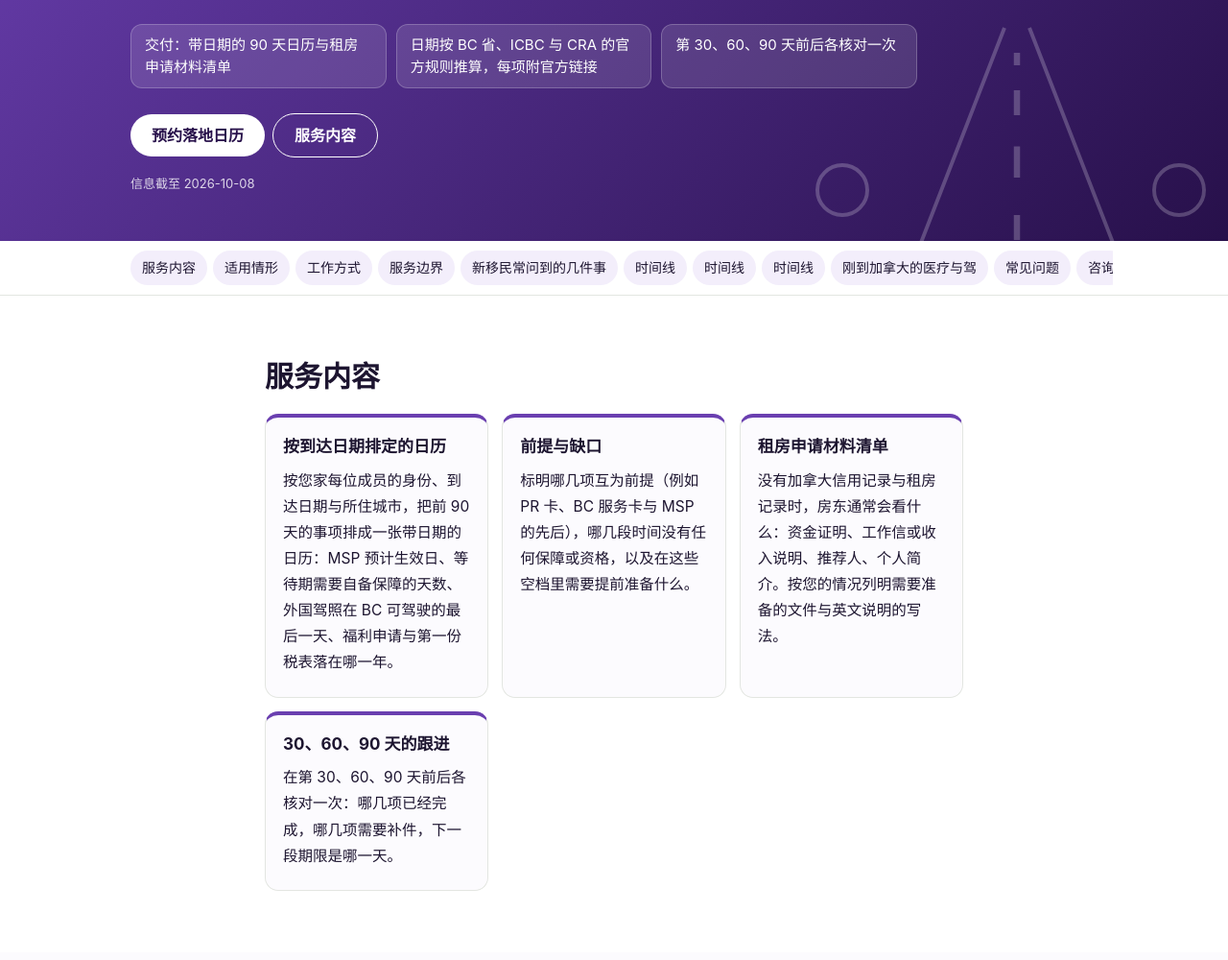
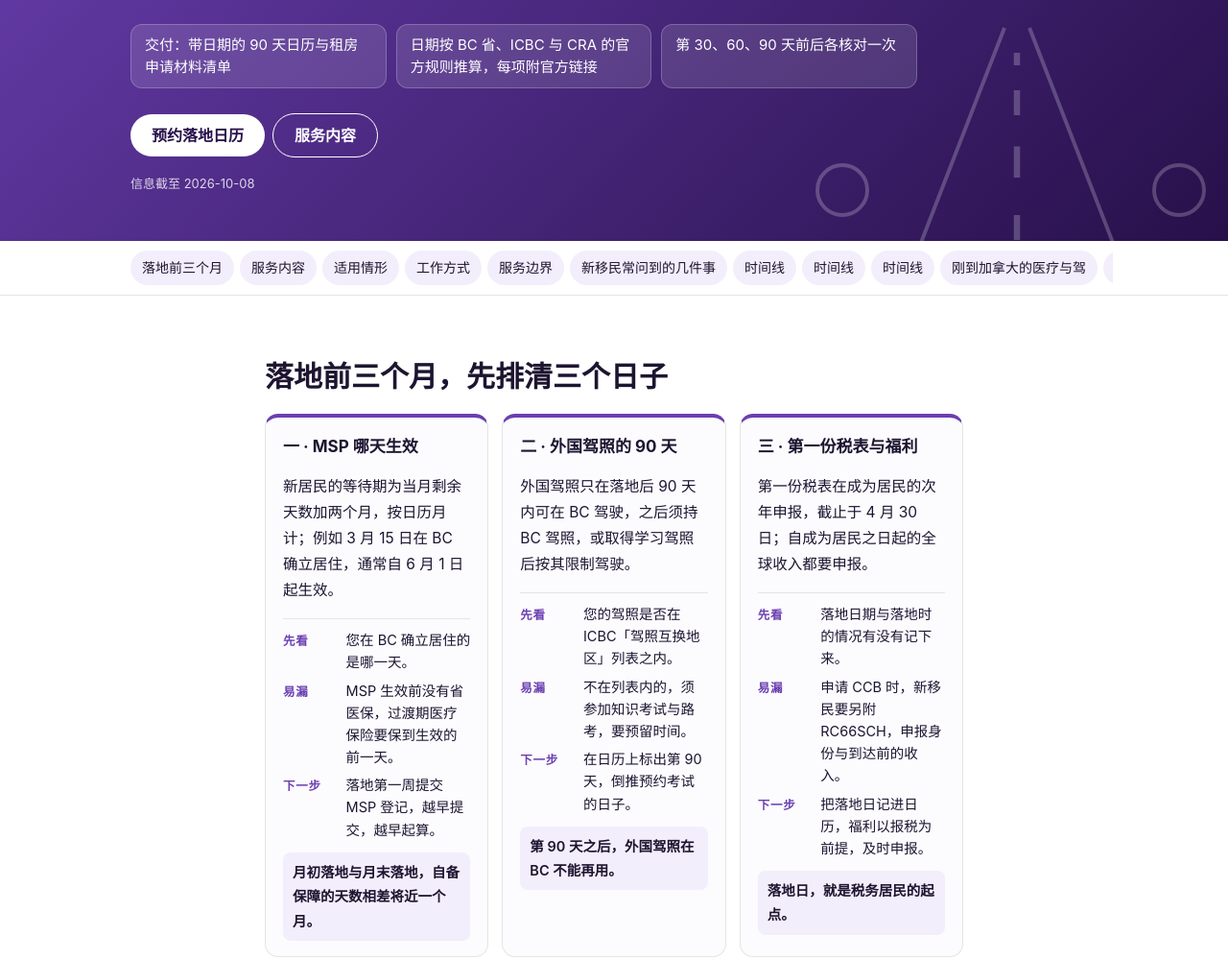
Before and after one commit to veryvisa/canada-newcomer-first-90-days, a plain HTML site: page index.html in a window 1280 px wide. Shown: the part 310-1310 px from the top of the page at 96% size. Drawn offline with Linux system fonts and the light colour scheme.

Commit message:
publish canada-newcomer-first-90-days 2026-10-22 20:39

```diff
--- a/assets/form.js
+++ b/assets/form.js
@@ -1,5 +1,13 @@
 /* 微出国服务站 · 咨询表单（FormSubmit AJAX）。无依赖；失败时露出 mailto 兜底。 */
 (function () {
+  // 旧链接兼容：迁移前指向站首页的锚点转到现行子页（映射由 build.py 按 site.json legacy_fragments 写入）
+  var legacyEl = document.getElementById('legacy-fragments');
+  if (legacyEl && location.hash) {
+    try {
+      var to = JSON.parse(legacyEl.textContent)[decodeURIComponent(location.hash.slice(1))];
+      if (to && !document.getElementById(decodeURIComponent(location.hash.slice(1)))) { location.replace(to); return; }
+    } catch (e) {}
+  }
   var bar = document.querySelector('.mobile-service-bar');
   var hero = document.querySelector('.hero');
   var contact = document.querySelector('#contact');
--- a/assets/site.css
+++ b/assets/site.css
@@ -59,6 +59,15 @@ img,svg{max-width:100%}
 .sec:nth-of-type(even) .card{background:var(--bg)}
 .card h3{margin:0 0 6px;font-size:17px}
 .card p,.card li{font-size:15.5px;margin:6px 0}
+.kcards{counter-reset:none}
+.kcard{display:flex;flex-direction:column;gap:2px;scroll-margin-top:80px}
+.kcard .kc-no{margin:0;font-size:12px;letter-spacing:.18em;color:var(--accent);font-weight:700}
+.kcard .kc-body p{margin:4px 0 8px}
+.kc-guide{margin:6px 0 0;padding:10px 0 0;border-top:1px solid var(--line);display:grid;gap:6px}
+.kc-guide div{display:grid;grid-template-columns:3.6em 1fr;gap:8px;align-items:baseline}
+.kc-guide dt{font-size:12.5px;font-weight:700;color:var(--accent);letter-spacing:.06em}
+.kc-guide dd{margin:0;font-size:14.5px;line-height:1.6}
+.kc-take{margin:10px 0 0!important;padding:8px 10px;background:var(--soft);border-radius:8px;font-size:14.5px!important;font-weight:600}
 .steps{list-style:none;counter-reset:s;padding:0!important;display:grid;gap:12px}
 .steps li{counter-increment:s;position:relative;background:var(--card);border:1px solid var(--line);border-radius:var(--radius);padding:14px 16px 14px 60px;margin:0}
 .steps li::before{content:counter(s);position:absolute;left:16px;top:14px;width:30px;height:30px;border-radius:50%;background:var(--accent);color:var(--accent-ink);font-weight:700;display:flex;align-items:center;justify-content:center}
--- a/index.html
+++ b/index.html
@@ -236,8 +236,10 @@
 <p class="asof">信息截至 2026-10-08</p>
 </div></section>
 
-<nav class="toc" aria-label="本页目录"><div class="wrap"><a href="#deliver">服务内容</a><a href="#who">适用情形</a><a href="#how">工作方式</a><a href="#scope">服务边界</a><a href="#asked">新移民常问到的几件事</a><a href="#week1">时间线</a><a href="#month1">时间线</a><a href="#day90">时间线</a><a href="#travel">刚到加拿大的医疗与驾</a><a href="#faq">常见问题</a><a href="#contact">咨询</a></div></nav>
-<section class="sec" id="deliver"><div class="wrap narrow"><h2>服务内容</h2>
+<nav class="toc" aria-label="本页目录"><div class="wrap"><a href="#at-a-glance">落地前三个月</a><a href="#deliver">服务内容</a><a href="#who">适用情形</a><a href="#how">工作方式</a><a href="#scope">服务边界</a><a href="#asked">新移民常问到的几件事</a><a href="#week1">时间线</a><a href="#month1">时间线</a><a href="#day90">时间线</a><a href="#travel">刚到加拿大的医疗与驾</a><a href="#faq">常见问题</a><a href="#contact">咨询</a></div></nav>
+<section class="sec" id="at-a-glance"><div class="wrap narrow"><h2>落地前三个月，先排清三个日子</h2>
+<div class="cards kcards"><article class="card kcard" id="card-msp"><h3>一 · MSP 哪天生效</h3><div class="kc-body"><p>新居民的等待期为当月剩余天数加两个月，按日历月计；例如 3 月 15 日在 BC 确立居住，通常自 6 月 1 日起生效。</p></div><dl class="kc-guide"><div><dt>先看</dt><dd>您在 BC 确立居住的是哪一天。</dd></div><div><dt>易漏</dt><dd>MSP 生效前没有省医保，过渡期医疗保险要保到生效的前一天。</dd></div><div><dt>下一步</dt><dd>落地第一周提交 MSP 登记，越早提交，越早起算。</dd></div></dl><p class="kc-take">月初落地与月末落地，自备保障的天数相差将近一个月。</p></article><article class="card kcard" id="card-licence"><h3>二 · 外国驾照的 90 天</h3><div class="kc-body"><p>外国驾照只在落地后 90 天内可在 BC 驾驶，之后须持 BC 驾照，或取得学习驾照后按其限制驾驶。</p></div><dl class="kc-guide"><div><dt>先看</dt><dd>您的驾照是否在 ICBC「驾照互换地区」列表之内。</dd></div><div><dt>易漏</dt><dd>不在列表内的，须参加知识考试与路考，要预留时间。</dd></div><div><dt>下一步</dt><dd>在日历上标出第 90 天，倒推预约考试的日子。</dd></div></dl><p class="kc-take">第 90 天之后，外国驾照在 BC 不能再用。</p></article><article class="card kcard" id="card-first-return"><h3>三 · 第一份税表与福利</h3><div class="kc-body"><p>第一份税表在成为居民的次年申报，截止于 4 月 30 日；自成为居民之日起的全球收入都要申报。</p></div><dl class="kc-guide"><div><dt>先看</dt><dd>落地日期与落地时的情况有没有记下来。</dd></div><div><dt>易漏</dt><dd>申请 CCB 时，新移民要另附 RC66SCH，申报身份与到达前的收入。</dd></div><div><dt>下一步</dt><dd>把落地日记进日历，福利以报税为前提，及时申报。</dd></div></dl><p class="kc-take">落地日，就是税务居民的起点。</p></article></div>
+</div></section><section class="sec" id="deliver"><div class="wrap narrow"><h2>服务内容</h2>
 <div class="cards"><div class="card"><h3>按到达日期排定的日历</h3><p>按您家每位成员的身份、到达日期与所住城市，把前 90 天的事项排成一张带日期的日历：MSP 预计生效日、等待期需要自备保障的天数、外国驾照在 BC 可驾驶的最后一天、福利申请与第一份税表落在哪一年。</p></div><div class="card"><h3>前提与缺口</h3><p>标明哪几项互为前提（例如 PR 卡、BC 服务卡与 MSP 的先后），哪几段时间没有任何保障或资格，以及在这些空档里需要提前准备什么。</p></div><div class="card"><h3>租房申请材料清单</h3><p>没有加拿大信用记录与租房记录时，房东通常会看什么：资金证明、工作信或收入说明、推荐人、个人简介。按您的情况列明需要准备的文件与英文说明的写法。</p></div><div class="card"><h3>30、60、90 天的跟进</h3><p>在第 30、60、90 天前后各核对一次：哪几项已经完成，哪几项需要补件，下一段期限是哪一天。</p></div></div>
 </div></section><section class="sec" id="who"><div class="wrap narrow"><h2>适用情形</h2>
 <div class="cards"><div class="card"><h3>刚取得枫叶卡、全家落地</h3><p>SIN、MSP、银行、租房、子女入学同时展开，PR 卡还在邮寄途中，几件事都等着对方先完成。</p></div><div class="card"><h3>持工签初到 BC</h3><p>MSP 有等待期，雇主福利又常在试用期后才生效，其间若有慢病或正在治疗，需要提前安排。</p></div><div class="card"><h3>学签与陪读家庭</h3><p>需要分清哪些事项与学校有关、哪些须自行办理，以及 CCB 对临时居民的居住月数要求。</p></div><div class="card"><h3>三代同堂的家庭</h3><p>子女入学、长辈就医、家庭医生登记，三条线的期限各不相同。</p></div><div class="card"><h3>先软登陆、日后再定居</h3><p>软登陆时只办了 SIN，回来定居时 MSP 等待期如何计算、第一年税务从哪天起算，需要重新核对。</p></div></div>
```
Also changed, not shown: llms.txt.
